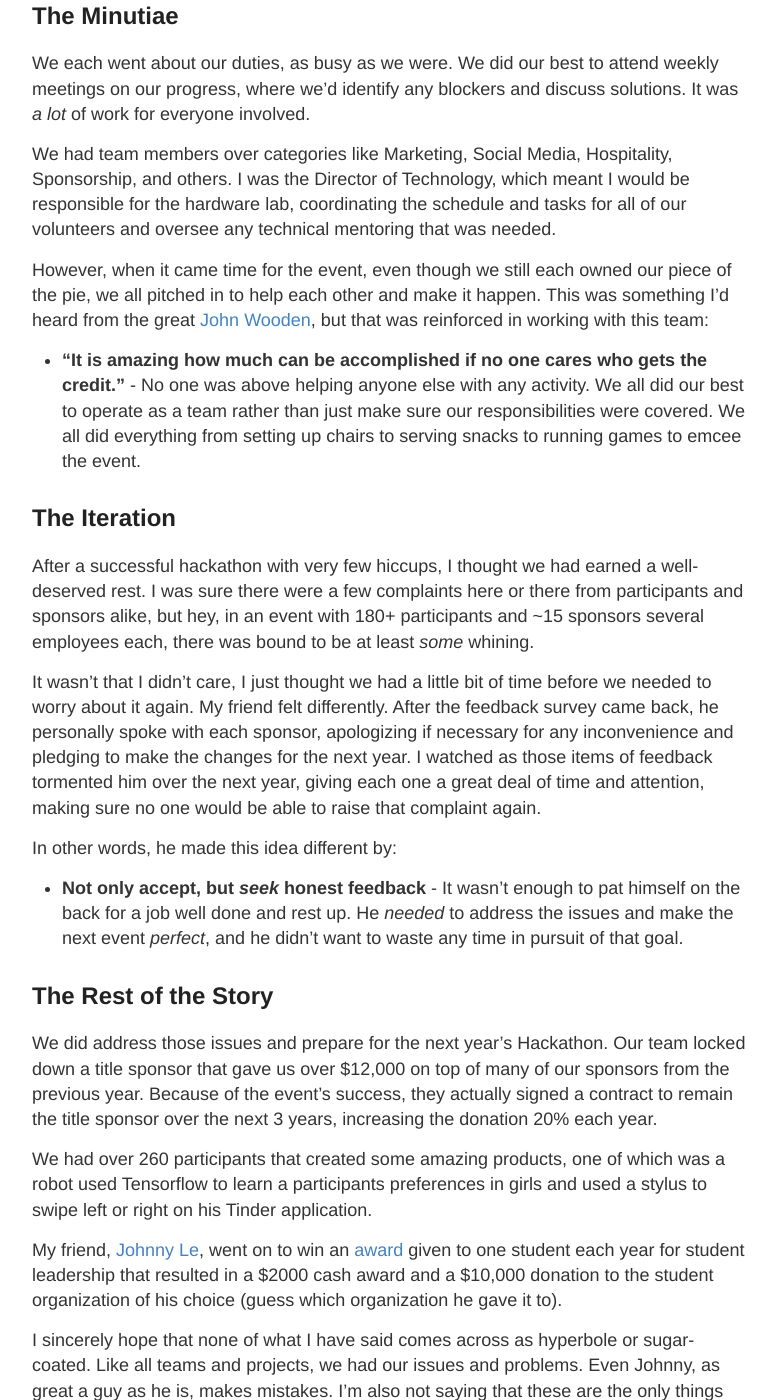
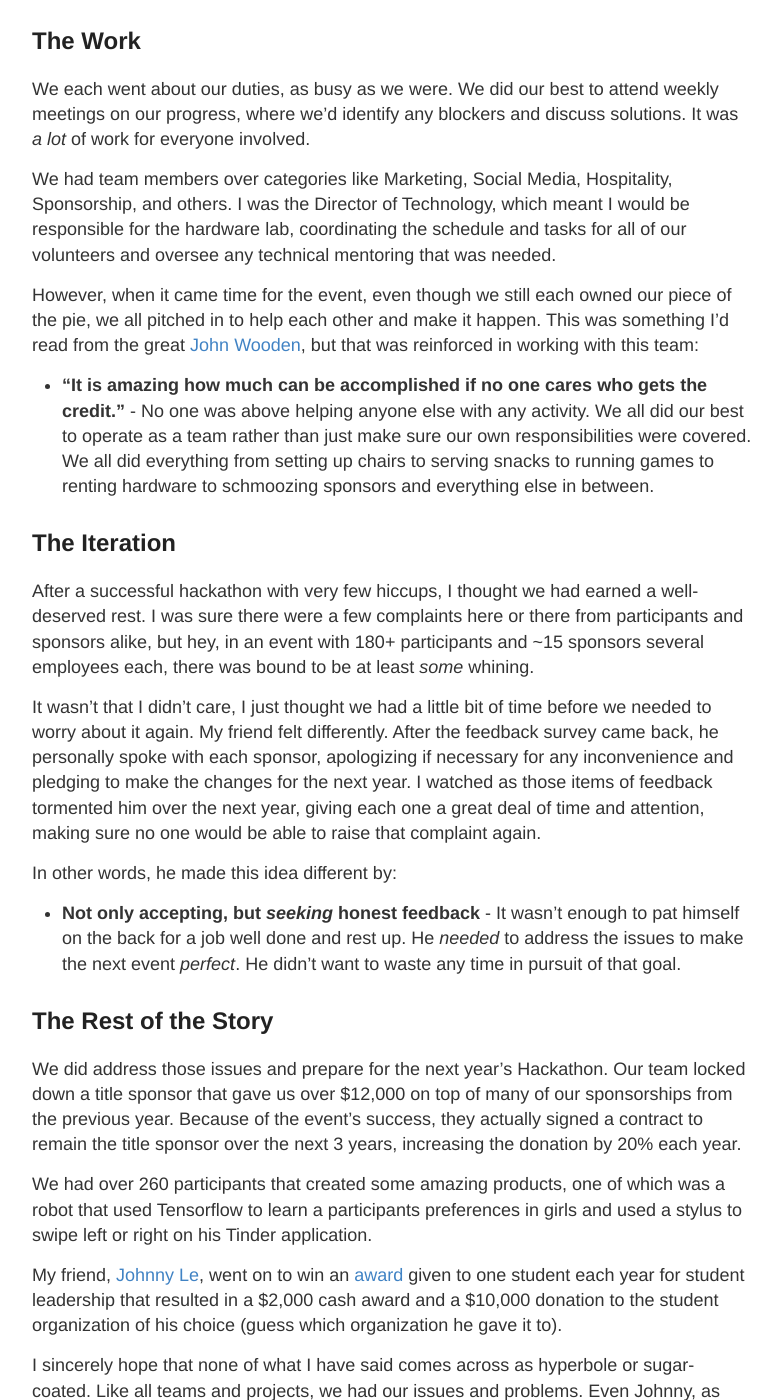
Before and after one commit to tbarlow12/tbarlow12.github.io, a Jekyll site: the page built from _posts/2018-4-29-the-difference.md, in a window 1280 px wide and 1400 px high, scrolled down 3121 px. Shown: the whole window, without its empty margins (248-1029 px from the left). Built offline with Jekyll 4.4.1, drawn with Linux system fonts in a browser that asks for light colours; some of the changed text lies outside the part shown.

Commit message:
grammar fixes

```diff
--- a/_posts/2018-4-29-the-difference.md
+++ b/_posts/2018-4-29-the-difference.md
@@ -16,7 +16,7 @@ _(cue [flashback music from "Arthur"](https://www.youtube.com/watch?v=PMrjMdkKbc
 
 ## The Idea
 
-It was April of 2016. I was just about to finish one of the most difficult semesters I'd had to date. I was trying to understand Turing machines, Database relational algebra and every sorting algorithm ever made since the caveman stacked the biggest rocks at the bottom. For those of you who haven't experienced this, just imagine you're drowning... You cry out for help, hoping someone is close enough hear you... But the only response you get is from your terminal: `Segmentation fault`.
+It was April of 2016. I was just about to finish one of the most difficult semesters I'd had to date. I was trying to understand Turing machines, Database relational algebra, and every sorting algorithm ever made since the caveman stacked the biggest rocks at the bottom. For those of you who haven't experienced this, just imagine you're drowning... You cry out for help, hoping someone is close enough hear you... But the only response you get is from your terminal: `Segmentation fault`.
 
 In the heat of the confusion, rage and tears, this friend approached me with an idea to create the biggest hackathon in the state of Utah. He wanted it to happen in the upcoming semester (in 5 months) and that he wanted me to help him do it.
 
@@ -30,15 +30,15 @@ Our first official meeting was a few weeks later, and was actually a video confe
 
 I thought to myself, "This is quite possibly the most random possible sampling of students in the University of Utah Computer Science program..." Looking back, I realize that these were some of the first indications of differences between this idea and many of the others I'd heard:
 - **Assemble a *diverse* team** - Seriously, we could have been a poster for a University marketing campaign. We had just about every demographic covered. But diversity became much more than a box to check. A team with different backgrounds, perspectives, connections and opinions would become crucial to the success of the hackathon.
-- **Find the *right* people** - Rather than just pick his friends, he went out and picked people that would be right for each job and helped them catch the vision. I'm not saying people on the team weren't his friends, but I think it's easy to fall into the trap of just defaulting to your circle of closest friends, even if they're not right for the job.
+- **Find the *right* people** - Rather than just pick his friends, he went out and picked people that would be right for each job and helped them catch the vision. I'm not saying the people on the team weren't his friends, but I think it's easy to fall into the trap of just defaulting to your circle of closest friends, even if they're not right for the job.
 
 ## The Sacrifice
 
-I'll never forget the day we went to ASUU (Associated Students of the University of Utah), our school's student government to ask for their financial sponsorship of our event. We came on a day where other clubs and student groups were being grilled by the student-legislators over requests in the $50-100 range. We were coming in asking for $3000.
+I'll never forget the day we went to ASUU (Associated Students of the University of Utah), our school's student government, to ask for their financial sponsorship of our event. We came on a day where other clubs and student groups were being grilled by the student-legislators over requests in the $50-100 range. We were coming in asking for $3000.
 
 But not only did we believe this event would be fun and impactful for each of the participants personally, we strongly felt it would benefit the University and the community in the long run.
 
-Big hackathons were starting to become one of the ways students from other schools in and out of the state were exposed to universities, and many of them would eventually plan on going to graduate school. We felt that if we could show students from other schools how awesome our program, campus and University culture were, more would be inclined to consider the U for future educational opportunities.
+Big hackathons were starting to become one of the ways students from other schools in and out of the state were exposed to universities, and many of them would eventually plan on going to graduate school. We felt that if we could just give these students a chance to see what it's like to be at the University of Utah, more would consider the U for future educational opportunities.
 
 These hackathons are also *major* opportunities for companies to recruit potential candidates (hence the corporate sponsors that shelled out $$$ for a booth at the event and their logo on our materials and website). If we could host a large event where students from around the state and country could get face time with local companies, it was possible that many of those participants would receive job offers, work in the area, and boost the local economy.
 
@@ -49,17 +49,18 @@ When we got up to pitch the idea to this group of our peers, many of them caught
 One of them posed the question, *"What will you do if you don't get the money?"*
 
 My friend answered without hesitation, *"It will come out of my own pocket. I believe in this cause and it's something I'm willing to pay for if we don't get the funding."* I was as surprised as each of them. Which brings me to the next difference:
+
 - **Be willing to make *real* sacrifices** - It's not like he was made of money, either. He worked long hours at the hospital, but he also paid for his own education. In my mind, he was offering more than what seemed "reasonable" to the rest of us. A sacrifice is more than just giving up something. It's something that actually *hurts* that you do anyway because of your belief in a cause. He believed in the cause and was willing to hurt for it.
 
-## The Minutiae
+## The Work
 
 We each went about our duties, as busy as we were. We did our best to attend weekly meetings on our progress, where we'd identify any blockers and discuss solutions. It was *a lot* of work for everyone involved.
 
 We had team members over categories like Marketing, Social Media, Hospitality, Sponsorship, and others. I was the Director of Technology, which meant I would be responsible for the hardware lab, coordinating the schedule and tasks for all of our volunteers and oversee any technical mentoring that was needed.
 
-However, when it came time for the event, even though we still each owned our piece of the pie, we all pitched in to help each other and make it happen. This was something I'd heard from the great [John Wooden](/woodeinisms/), but that was reinforced in working with this team:
+However, when it came time for the event, even though we still each owned our piece of the pie, we all pitched in to help each other and make it happen. This was something I'd read from the great [John Wooden](/woodeinisms/), but that was reinforced in working with this team:
 
-- **"It is amazing how much can be accomplished if no one cares who gets the credit.”** - No one was above helping anyone else with any activity. We all did our best to operate as a team rather than just make sure our responsibilities were covered. We all did everything from setting up chairs to serving snacks to running games to emcee the event.
+- **"It is amazing how much can be accomplished if no one cares who gets the credit.”** - No one was above helping anyone else with any activity. We all did our best to operate as a team rather than just make sure our own responsibilities were covered. We all did everything from setting up chairs to serving snacks to running games to renting hardware to schmoozing sponsors and everything else in between.
 
 
 ## The Iteration
@@ -70,15 +71,15 @@ It wasn't that I didn't care, I just thought we had a little bit of time before
 
 In other words, he made this idea different by:
 
-- **Not only accept, but *seek* honest feedback** - It wasn't enough to pat himself on the back for a job well done and rest up. He *needed* to address the issues and make the next event  *perfect*, and he didn't want to waste any time in pursuit of that goal.
+- **Not only accepting, but *seeking* honest feedback** - It wasn't enough to pat himself on the back for a job well done and rest up. He *needed* to address the issues to make the next event  *perfect*. He didn't want to waste any time in pursuit of that goal.
 
 ## The Rest of the Story
 
-We did address those issues and prepare for the next year's Hackathon. Our team locked down a title sponsor that gave us over $12,000 on top of many of our sponsors from the previous year. Because of the event's success, they actually signed a contract to remain the title sponsor over the next 3 years, increasing the donation 20% each year.
+We did address those issues and prepare for the next year's Hackathon. Our team locked down a title sponsor that gave us over $12,000 on top of many of our sponsorships from the previous year. Because of the event's success, they actually signed a contract to remain the title sponsor over the next 3 years, increasing the donation by 20% each year.
 
-We had over 260 participants that created some amazing products, one of which was a robot used Tensorflow to learn a participants preferences in girls and used a stylus to swipe left or right on his Tinder application.
+We had over 260 participants that created some amazing products, one of which was a robot that used Tensorflow to learn a participants preferences in girls and used a stylus to swipe left or right on his Tinder application.
 
-My friend, [Johnny Le](https://johnnyle.me/), went on to win an [award](http://dailyutahchronicle.com/2018/05/21/ideas-are-only-worth-what-you-make-of-them-u-student-starts-utahs-largest-hackathon/) given to one student each year for student leadership that resulted in a $2000 cash award and a $10,000 donation to the student organization of his choice (guess which organization he gave it to).
+My friend, [Johnny Le](https://johnnyle.me/), went on to win an [award](http://dailyutahchronicle.com/2018/05/21/ideas-are-only-worth-what-you-make-of-them-u-student-starts-utahs-largest-hackathon/) given to one student each year for student leadership that resulted in a $2,000 cash award and a $10,000 donation to the student organization of his choice (guess which organization he gave it to).
 
 I sincerely hope that none of what I have said comes across as hyperbole or sugar-coated. Like all teams and projects, we had our issues and problems. Even Johnny, as great a guy as he is, makes mistakes. I'm also not saying that these are the only things one needs to do in order to be successful at any given task. I don't pretend to know the secret sauce to success - I'm still trying to find it myself.
 
```
Also changed, not shown: 2 other files.
